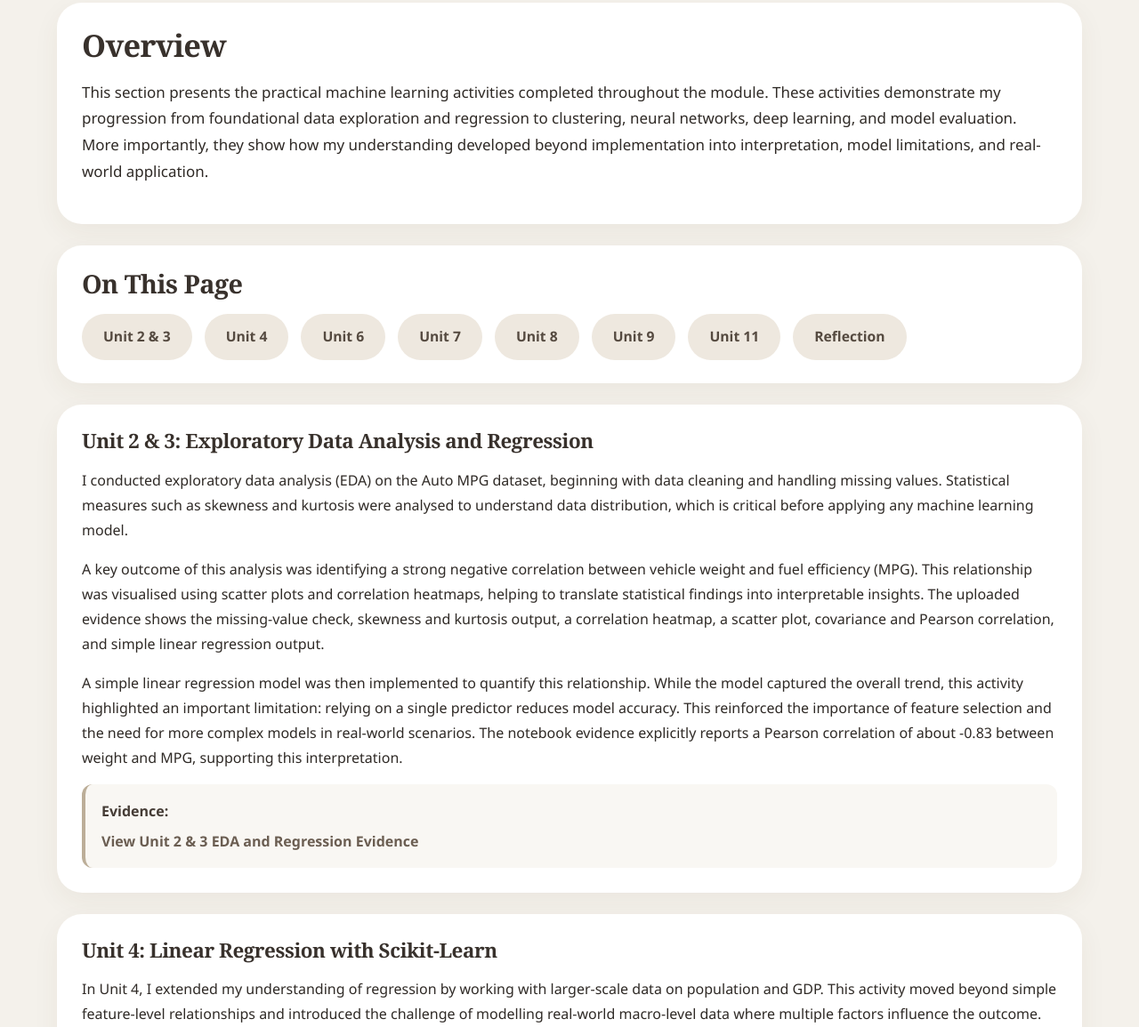
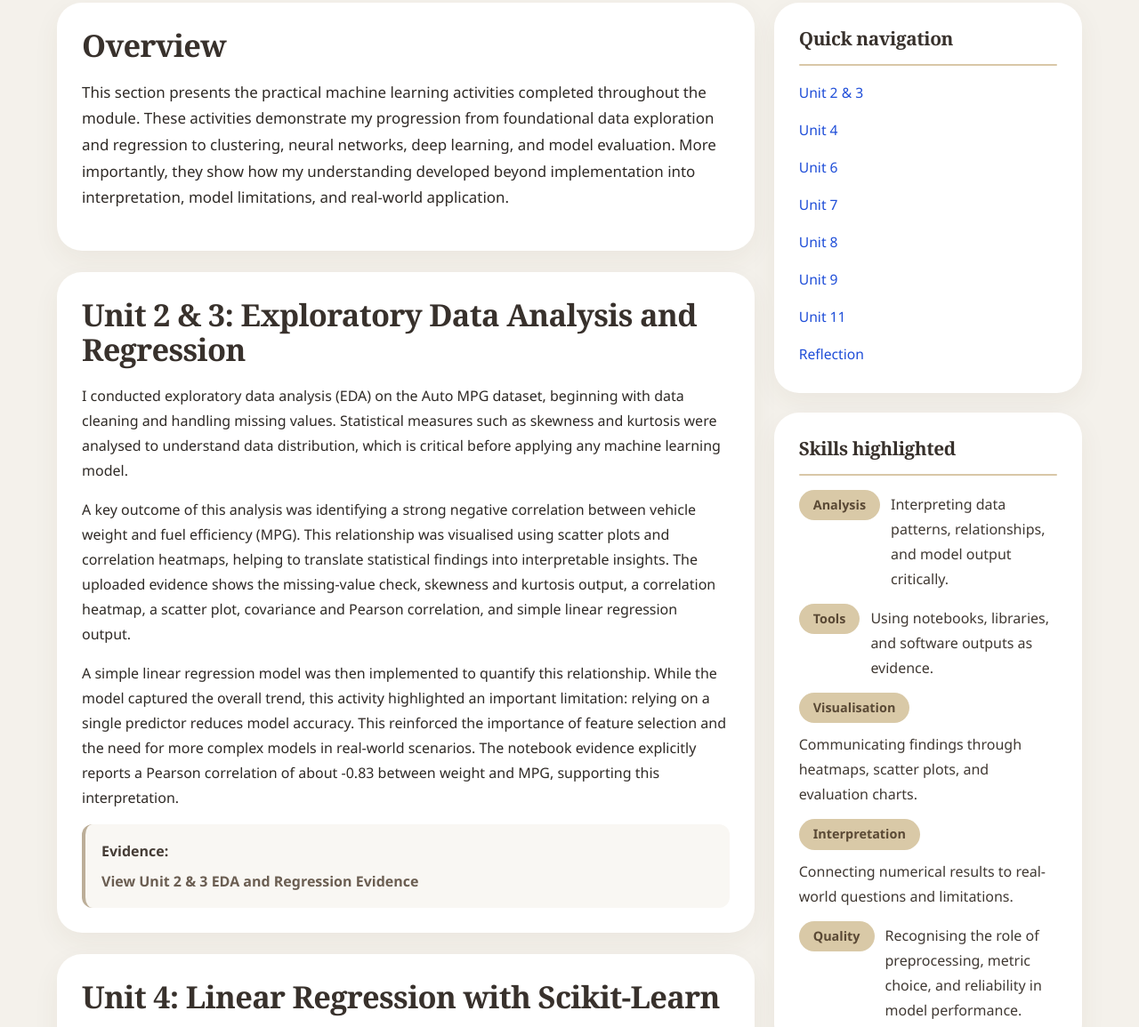
Before and after one commit to naeema23-eng/machine-learning-eportfolio, a plain HTML site: page activities.html in a window 1280 px wide. Shown: the part 269-1424 px from the top of the page at 89% size. Drawn offline with Linux system fonts and the light colour scheme.

Commit message:
Update activities.html

```diff
--- a/activities.html
+++ b/activities.html
@@ -30,6 +30,10 @@
 
 <main class="container">
 
+    <div class="page-layout">
+
+        <div class="main-column">
+
             <section class="card">
                 <h2>Overview</h2>
                 <p class="page-intro">
@@ -41,22 +45,8 @@
                 </p>
             </section>
 
-    <section class="toc">
-        <h3>On This Page</h3>
-        <div class="toc-links">
-            <a href="#unit23">Unit 2 & 3</a>
-            <a href="#unit4">Unit 4</a>
-            <a href="#unit6">Unit 6</a>
-            <a href="#unit7">Unit 7</a>
-            <a href="#unit8">Unit 8</a>
-            <a href="#unit9">Unit 9</a>
-            <a href="#unit11">Unit 11</a>
-            <a href="#activity-reflection">Reflection</a>
-        </div>
-    </section>
-
             <section class="card section-anchor" id="unit23">
-        <h3>Unit 2 & 3: Exploratory Data Analysis and Regression</h3>
+                <h2>Unit 2 &amp; 3: Exploratory Data Analysis and Regression</h2>
 
                 <p>
                     I conducted exploratory data analysis (EDA) on the Auto MPG dataset, beginning with data cleaning
@@ -87,7 +77,7 @@
             </section>
 
             <section class="card section-anchor" id="unit4">
-        <h3>Unit 4: Linear Regression with Scikit-Learn</h3>
+                <h2>Unit 4: Linear Regression with Scikit-Learn</h2>
 
                 <p>
                     In Unit 4, I extended my understanding of regression by working with larger-scale data on population
@@ -117,7 +107,7 @@
             </section>
 
             <section class="card section-anchor" id="unit6">
-        <h3>Unit 6: Clustering and Unsupervised Learning</h3>
+                <h2>Unit 6: Clustering and Unsupervised Learning</h2>
 
                 <p>
                     This activity introduced unsupervised learning through K-Means clustering using the Iris dataset.
@@ -147,7 +137,7 @@
             </section>
 
             <section class="card section-anchor" id="unit7">
-        <h3>Unit 7: Neural Networks – Perceptron Activities</h3>
+                <h2>Unit 7: Neural Networks – Perceptron Activities</h2>
 
                 <p>
                     Unit 7 marked an important transition from classical machine learning techniques toward neural
@@ -180,7 +170,7 @@
             </section>
 
             <section class="card section-anchor" id="unit8">
-        <h3>Unit 8: Gradient Descent and Optimisation</h3>
+                <h2>Unit 8: Gradient Descent and Optimisation</h2>
 
                 <p>
                     In Unit 8, I focused on gradient descent as a core optimisation technique used in machine learning.
@@ -210,7 +200,7 @@
             </section>
 
             <section class="card section-anchor" id="unit9">
-        <h3>Unit 9: Convolutional Neural Networks (CNNs)</h3>
+                <h2>Unit 9: Convolutional Neural Networks (CNNs)</h2>
 
                 <p>
                     Unit 9 introduced convolutional neural networks through an object recognition activity using the
@@ -239,7 +229,7 @@
             </section>
 
             <section class="card section-anchor" id="unit11">
-        <h3>Unit 11: Model Performance Evaluation</h3>
+                <h2>Unit 11: Model Performance Evaluation</h2>
 
                 <p>
                     This activity focused on evaluating machine learning models using confusion matrices and performance
@@ -267,7 +257,7 @@
             </section>
 
             <section class="card section-anchor" id="activity-reflection">
-        <h3>Reflection on Activity-Based Learning</h3>
+                <h2>Reflection on Activity-Based Learning</h2>
 
                 <p>
                     The practical activities across this module were essential in helping me move from theoretical
@@ -300,7 +290,7 @@
             </section>
 
             <section class="card">
-        <h3>References</h3>
+                <h2>References</h2>
                 <ul class="references-list">
                     <li>Keras documentation and CIFAR-10 dataset resources.</li>
                     <li>NumPy documentation.</li>
@@ -309,6 +299,62 @@
                     <li>UCI and standard teaching datasets used in the module activities.</li>
                 </ul>
             </section>
+
+        </div>
+
+        <aside class="sidebar-column">
+
+            <div class="sidebar-card">
+                <h3>Quick navigation</h3>
+                <ul class="sidebar-links">
+                    <li><a href="#unit23">Unit 2 &amp; 3</a></li>
+                    <li><a href="#unit4">Unit 4</a></li>
+                    <li><a href="#unit6">Unit 6</a></li>
+                    <li><a href="#unit7">Unit 7</a></li>
+                    <li><a href="#unit8">Unit 8</a></li>
+                    <li><a href="#unit9">Unit 9</a></li>
+                    <li><a href="#unit11">Unit 11</a></li>
+                    <li><a href="#activity-reflection">Reflection</a></li>
+                </ul>
+            </div>
+
+            <div class="sidebar-card">
+                <h3>Skills highlighted</h3>
+                <div class="tag-list">
+                    <div class="tag-item">
+                        <span class="tag">Analysis</span>
+                        <span class="tag-text">Interpreting data patterns, relationships, and model output critically.</span>
+                    </div>
+                    <div class="tag-item">
+                        <span class="tag">Tools</span>
+                        <span class="tag-text">Using notebooks, libraries, and software outputs as evidence.</span>
+                    </div>
+                    <div class="tag-item">
+                        <span class="tag">Visualisation</span>
+                        <span class="tag-text">Communicating findings through heatmaps, scatter plots, and evaluation charts.</span>
+                    </div>
+                    <div class="tag-item">
+                        <span class="tag">Interpretation</span>
+                        <span class="tag-text">Connecting numerical results to real-world questions and limitations.</span>
+                    </div>
+                    <div class="tag-item">
+                        <span class="tag">Quality</span>
+                        <span class="tag-text">Recognising the role of preprocessing, metric choice, and reliability in model performance.</span>
+                    </div>
+                </div>
+            </div>
+
+            <div class="sidebar-card">
+                <h3>Activity focus</h3>
+                <div class="sidebar-text">
+                    <p>These activities show a clear progression from foundational analysis to neural networks, deep learning, and model evaluation.</p>
+                    <p>Across the module, the practical work strengthened both technical implementation and critical judgement.</p>
+                </div>
+            </div>
+
+        </aside>
+
+    </div>
 
 </main>
 
```
Lines whose indentation alone changed are shown as unchanged.
